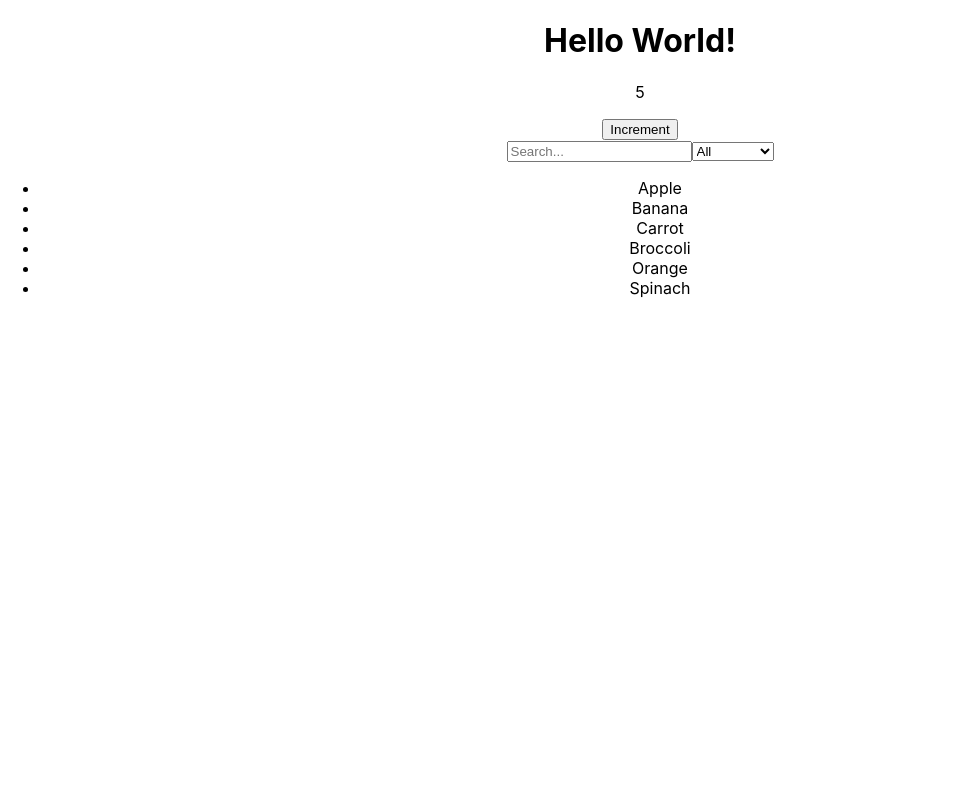
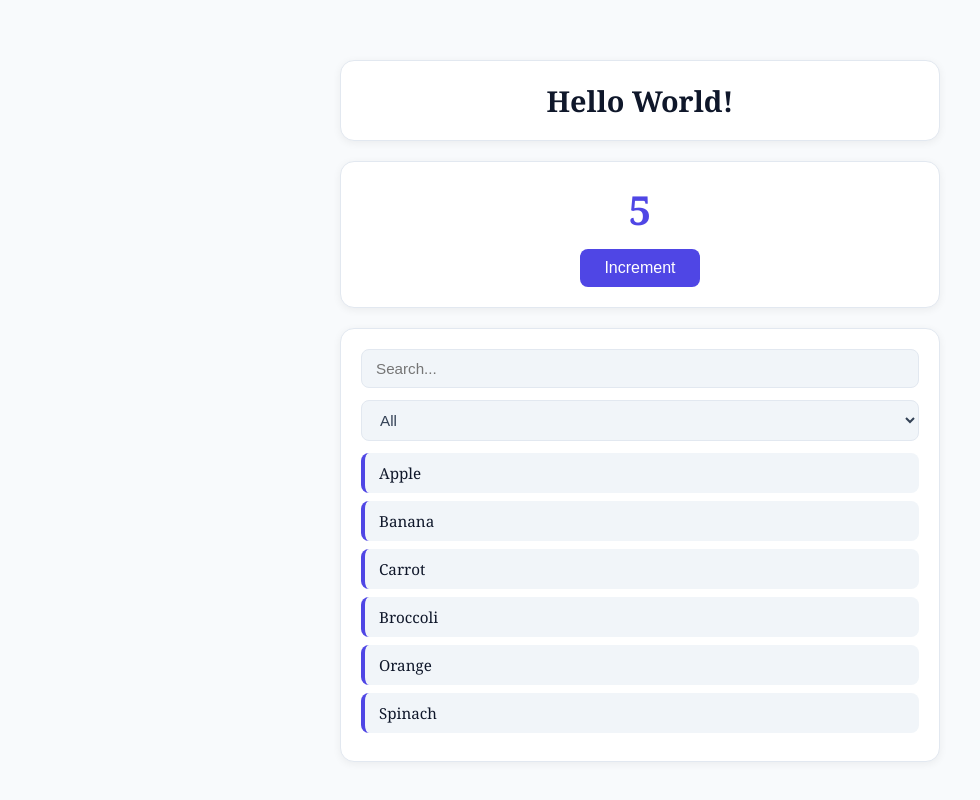
Before and after one commit to fortresswilson/CW05-REACT, a React (Create React App) app: page / in a window 1280 px wide. Shown: the top 800 px of the page, without its empty margins (0-980 px from the left). Built offline with nearby package versions, Linux system fonts and the light colour scheme.

Commit message:
Add custom CSS with CSS variables for consistent component styling

```diff
--- a/src/App.css
+++ b/src/App.css
@@ -1,38 +1,137 @@
+:root {
+  --card-bg: #ffffff;
+  --card-radius: 14px;
+  --space-md: 20px;
+  --title-color: #0f172a;
+  --accent-color: #4f46e5;
+  --text-color: #334155;
+  --border-color: #e2e8f0;
+  --bg-color: #f8fafc;
+  --button-bg: #4f46e5;
+  --button-text: #ffffff;
+  --input-bg: #f1f5f9;
+}
+
+* {
+  box-sizing: border-box;
+  margin: 0;
+  padding: 0;
+}
+
+body {
+  background-color: var(--bg-color);
+  color: var(--text-color);
+  font-family: 'Georgia', serif;
+  padding: var(--space-md);
+}
+
+/* ===== APP WRAPPER ===== */
 .App {
+  max-width: 600px;
+  margin: 40px auto;
+  display: flex;
+  flex-direction: column;
+  gap: var(--space-md);
+}
+
+/* ===== TASK CARD (shared card style) ===== */
+.task-card {
+  background: var(--card-bg);
+  border-radius: var(--card-radius);
+  padding: var(--space-md);
+  border: 1px solid var(--border-color);
+  box-shadow: 0 2px 8px rgba(0, 0, 0, 0.06);
+}
+
+.task-card h3 {
+  color: var(--title-color);
+  font-size: 1.6rem;
+  margin-bottom: 12px;
+}
+
+/* ===== HELLO WORLD ===== */
+h1 {
+  color: var(--title-color);
+  font-size: 1.8rem;
+  text-align: center;
+  padding: var(--space-md);
+  background: var(--card-bg);
+  border-radius: var(--card-radius);
+  border: 1px solid var(--border-color);
+  box-shadow: 0 2px 8px rgba(0, 0, 0, 0.06);
+}
+
+/* ===== COUNTER ===== */
+.counter {
+  background: var(--card-bg);
+  border-radius: var(--card-radius);
+  padding: var(--space-md);
+  border: 1px solid var(--border-color);
+  box-shadow: 0 2px 8px rgba(0, 0, 0, 0.06);
   text-align: center;
 }
 
-.App-logo {
-  height: 40vmin;
-  pointer-events: none;
+.counter p {
+  font-size: 2.5rem;
+  font-weight: bold;
+  color: var(--accent-color);
+  margin-bottom: 12px;
 }
 
-@media (prefers-reduced-motion: no-preference) {
-  .App-logo {
-    animation: App-logo-spin infinite 20s linear;
-  }
+.counter button {
+  background: var(--button-bg);
+  color: var(--button-text);
+  border: none;
+  padding: 10px 24px;
+  border-radius: 8px;
+  font-size: 1rem;
+  cursor: pointer;
+  transition: opacity 0.2s;
 }
 
-.App-header {
-  background-color: #282c34;
-  min-height: 100vh;
-  display: flex;
-  flex-direction: column;
-  align-items: center;
-  justify-content: center;
-  font-size: calc(10px + 2vmin);
-  color: white;
+.counter button:hover {
+  opacity: 0.85;
 }
 
-.App-link {
-  color: #61dafb;
+/* ===== FILTERED LIST ===== */
+.filtered-list {
+  background: var(--card-bg);
+  border-radius: var(--card-radius);
+  padding: var(--space-md);
+  border: 1px solid var(--border-color);
+  box-shadow: 0 2px 8px rgba(0, 0, 0, 0.06);
 }
 
-@keyframes App-logo-spin {
-  from {
-    transform: rotate(0deg);
-  }
-  to {
-    transform: rotate(360deg);
-  }
+.filtered-list input,
+.filtered-list select {
+  width: 100%;
+  padding: 10px 14px;
+  margin-bottom: 12px;
+  border: 1px solid var(--border-color);
+  border-radius: 8px;
+  background: var(--input-bg);
+  color: var(--text-color);
+  font-size: 0.95rem;
+  outline: none;
 }
+
+.filtered-list input:focus,
+.filtered-list select:focus {
+  border-color: var(--accent-color);
+}
+
+/* ===== LIST ===== */
+ul {
+  list-style: none;
+  padding: 0;
+}
+
+ul li {
+  padding: 10px 14px;
+  margin-bottom: 8px;
+  background: var(--input-bg);
+  border-radius: 8px;
+  border-left: 4px solid var(--accent-color);
+  color: var(--title-color);
+  font-size: 0.95rem;
+}
```
